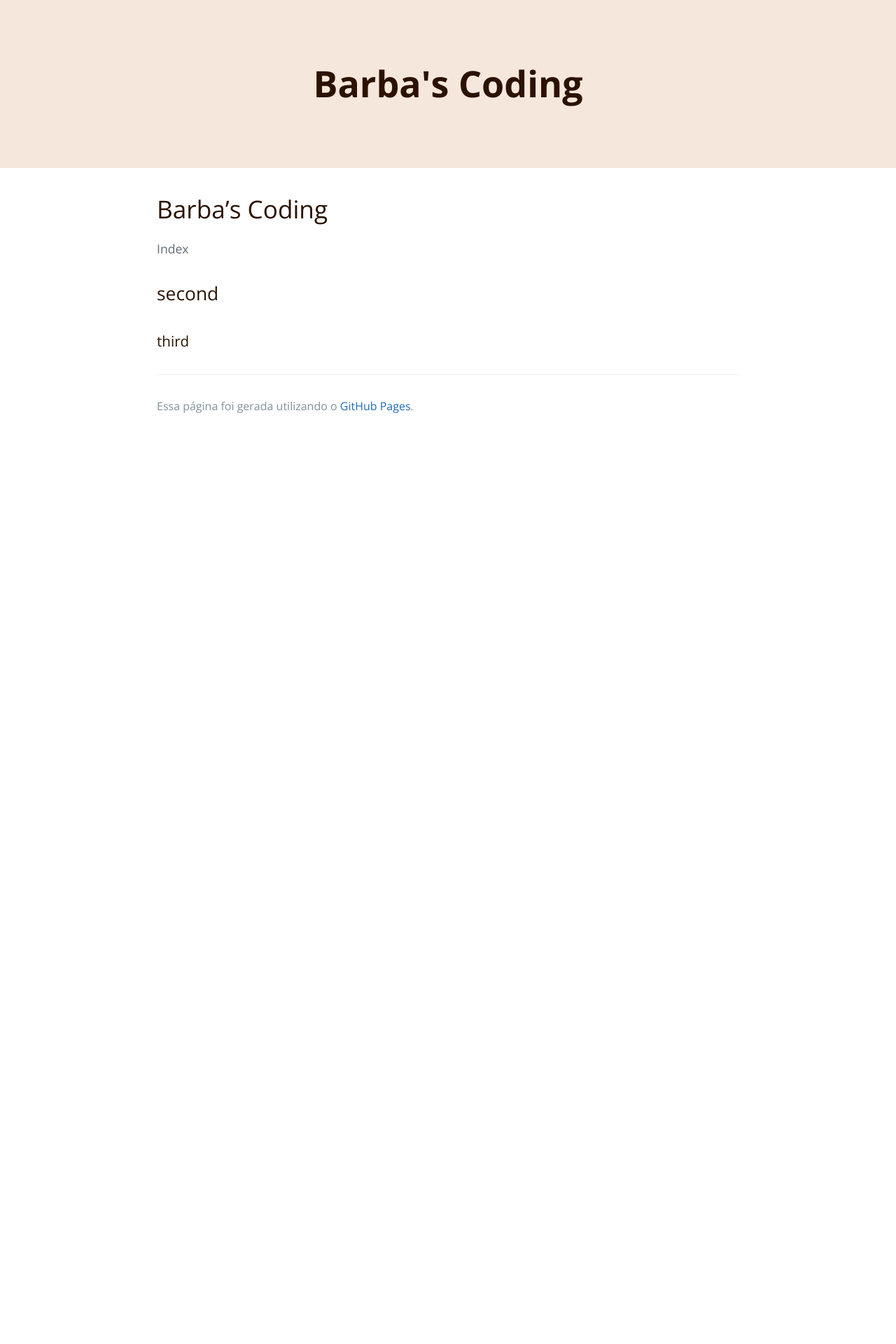
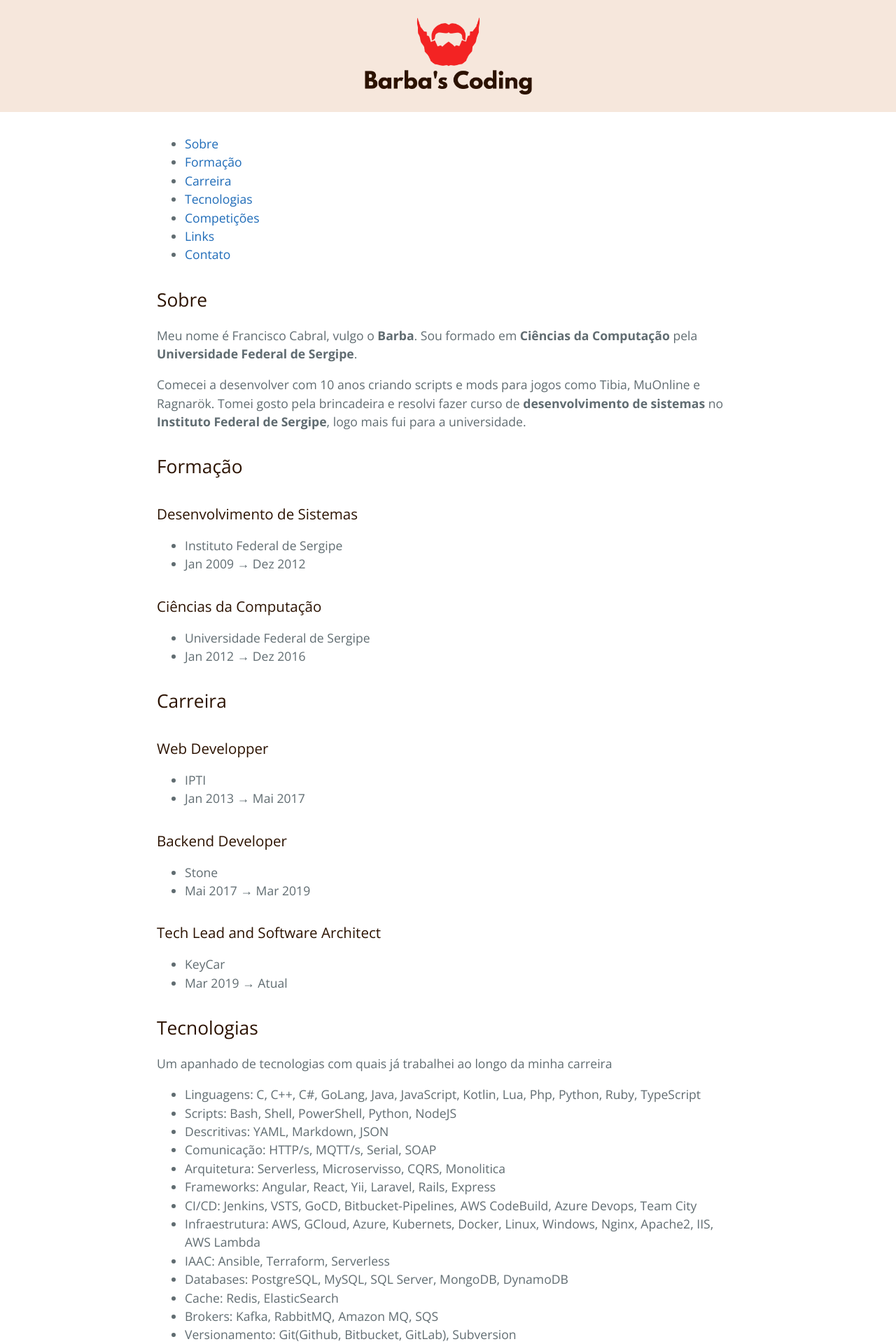
Before and after one commit to franciscocabral/com.barbascoding, a Jekyll site: the page built from index.md, in a window 1280 px wide. Shown: the top 1920 px of the page at 70% size. Built offline with Jekyll 4.4.1, drawn with Linux system fonts in a browser that asks for light colours; our own code applies the rules of GitHub Pages for plain Markdown files; before the commit the page ends 900 px from its top, so only the background shows below that; some of the changed text lies outside the part shown.

Commit message:
initial version of index

```diff
--- a/_layouts/default.html
+++ b/_layouts/default.html
@@ -17,16 +17,13 @@
     <link rel="stylesheet" href="{{ '/assets/css/style.css?v=' | append: site.github.build_revision | relative_url }}">
   </head>
   <body>
-    <header class="page-header" role="banner">
-      <h1 class="project-name">Barba's Coding</h1>
-    </header>
+    <header class="page-header" role="banner"></header>
 
     <main id="content" class="main-content" role="main">
       {{ content }}
-
-      <footer class="site-footer">
-        <span class="site-footer-credits">Essa página foi gerada utilizando o <a href="https://pages.github.com">GitHub Pages</a>.</span>
-      </footer>
     </main>
+    <footer class="site-footer">
+      <span class="site-footer-credits">Essa página foi gerada utilizando o <a href="https://pages.github.com">GitHub Pages</a>.</span>
+    </footer>
   </body>
 </html>
--- a/_sass/jekyll-theme-cayman.scss
+++ b/_sass/jekyll-theme-cayman.scss
@@ -91,7 +91,11 @@ a {
   color: $header-heading-color;
   text-align: center;
   background-color: $header-bg-color;
+  height: 150px;
   background-image: url("/assets/images/cover.png");
+  background-repeat: no-repeat;
+  background-size: auto 220px;
+  background-position: center;
 
   @include large {
     padding: 5rem 6rem;
@@ -103,41 +107,6 @@ a {
 
   @include small {
     padding: 2rem 1rem;
-  }
-}
-
-.project-name {
-  margin-top: 0;
-  margin-bottom: 0.1rem;
-
-  @include large {
-    font-size: 3.25rem;
-  }
-
-  @include medium {
-    font-size: 2.25rem;
-  }
-
-  @include small {
-    font-size: 1.75rem;
-  }
-}
-
-.project-tagline {
-  margin-bottom: 2rem;
-  font-weight: normal;
-  opacity: 0.7;
-
-  @include large {
-    font-size: 1.25rem;
-  }
-
-  @include medium {
-    font-size: 1.15rem;
-  }
-
-  @include small {
-    font-size: 1rem;
   }
 }
 
@@ -336,18 +305,25 @@ a {
   padding-top: 2rem;
   margin-top: 2rem;
   border-top: solid 1px $hr-border-color;
+  width: auto;
 
   @include large {
+    max-width: 64rem;
+    padding: 2rem 6rem;
+    margin: 0 auto;
     font-size: 1rem;
   }
 
   @include medium {
+    padding: 2rem 4rem;
     font-size: 1rem;
   }
 
   @include small {
+    padding: 2rem 1rem;
     font-size: 0.9rem;
   }
+
 }
 
 .site-footer-owner {
--- a/index.md
+++ b/index.md
@@ -1,6 +1,75 @@
-# Barba's Coding
-Index
 
-## second
+* [Sobre](#sobre)
+* [Formação](#Formação)
+* [Carreira](#Carreira)
+* [Tecnologias](#Tecnologias)
+* [Competições](#Competições)
+* [Links](#links)
+* [Contato](#Contato)
 
-### third
+## Sobre
+
+Meu nome é Francisco Cabral, vulgo o **Barba**.
+Sou formado em **Ciências da Computação** pela **Universidade Federal de Sergipe**.
+
+Comecei a desenvolver com 10 anos criando scripts e mods para jogos como Tibia, MuOnline e Ragnarök. Tomei gosto pela brincadeira e resolvi fazer curso de **desenvolvimento de sistemas** no **Instituto Federal de Sergipe**, logo mais fui para a universidade.
+
+## Formação
+
+### Desenvolvimento de Sistemas
+- Instituto Federal de Sergipe
+- Jan 2009 → Dez 2012
+
+### Ciências da Computação
+- Universidade Federal de Sergipe
+- Jan 2012 → Dez 2016
+
+## Carreira
+
+### Web Developper
+- IPTI
+- Jan 2013 → Mai 2017
+
+### Backend Developer
+- Stone
+- Mai 2017 → Mar 2019
+
+### Tech Lead and Software Architect
+- KeyCar
+- Mar 2019 → Atual
+
+## Tecnologias
+Um apanhado de tecnologias com quais já trabalhei ao longo da minha carreira
+
+- Linguagens: C, C++, C#, GoLang, Java, JavaScript, Kotlin, Lua, Php, Python, Ruby, TypeScript
+- Scripts: Bash, Shell, PowerShell, Python, NodeJS
+- Descritivas: YAML, Markdown, JSON
+- Comunicação: HTTP/s, MQTT/s, Serial, SOAP
+- Arquitetura: Serverless, Microservisso, CQRS, Monolitica
+- Frameworks: Angular, React, Yii, Laravel, Rails, Express
+- CI/CD: Jenkins, VSTS, GoCD, Bitbucket-Pipelines, AWS CodeBuild, Azure Devops, Team City
+- Infraestrutura: AWS, GCloud, Azure, Kubernets, Docker, Linux, Windows, Nginx, Apache2, IIS, AWS Lambda
+- IAAC: Ansible, Terraform, Serverless
+- Databases: PostgreSQL, MySQL, SQL Server, MongoDB, DynamoDB
+- Cache: Redis, ElasticSearch
+- Brokers: Kafka, RabbitMQ, Amazon MQ, SQS
+- Versionamento: Git(Github, Bitbucket, GitLab), Subversion
+- Projeto: Asana, Trello, Monday, Jira, Confluence, GitHub Projects
+
+## Competições
+
+* OBI 2010 - Medalhista de Bonze Nacional e Prata estadual
+* OBI 2012 - Medalhista de Ouro estadual
+* OBI 2014 - Medalhista de Bronze estadual
+
+## Links
+
+- GitHub: https://github.com/franciscocabral
+- LinkedIn: https://www.linkedin.com/in/franciscocabral5/
+- StackOverflow: https://stackoverflow.com/users/story/2651490
+- Twitter: https://twitter.com/barbascoding
+
+## Contato
+
+- Email: [obarba@barbascoding.com](mailto:obarba@barbascoding.com)
+- Telefone: [+55 11 998781121](tel:+5511998781121)
```
